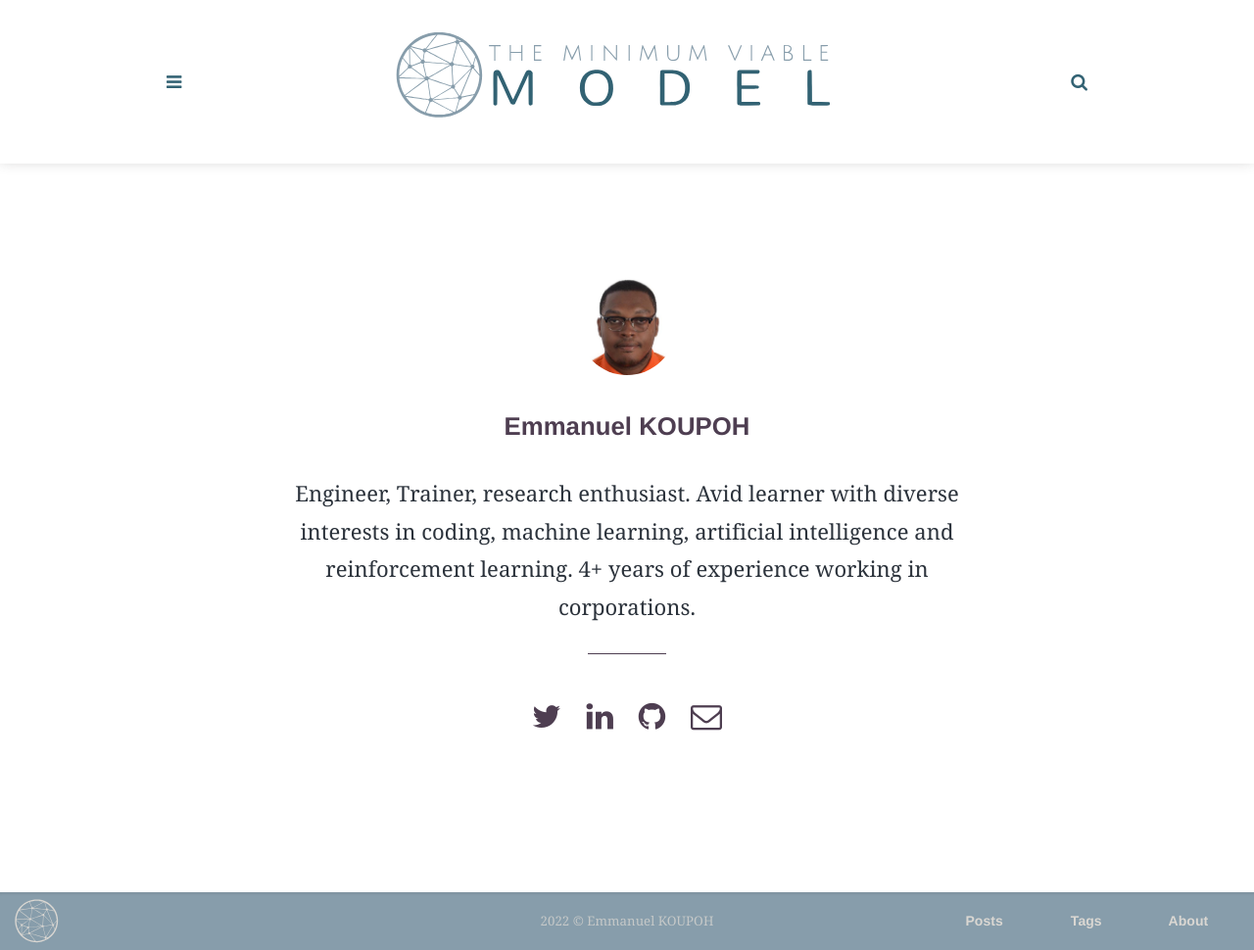
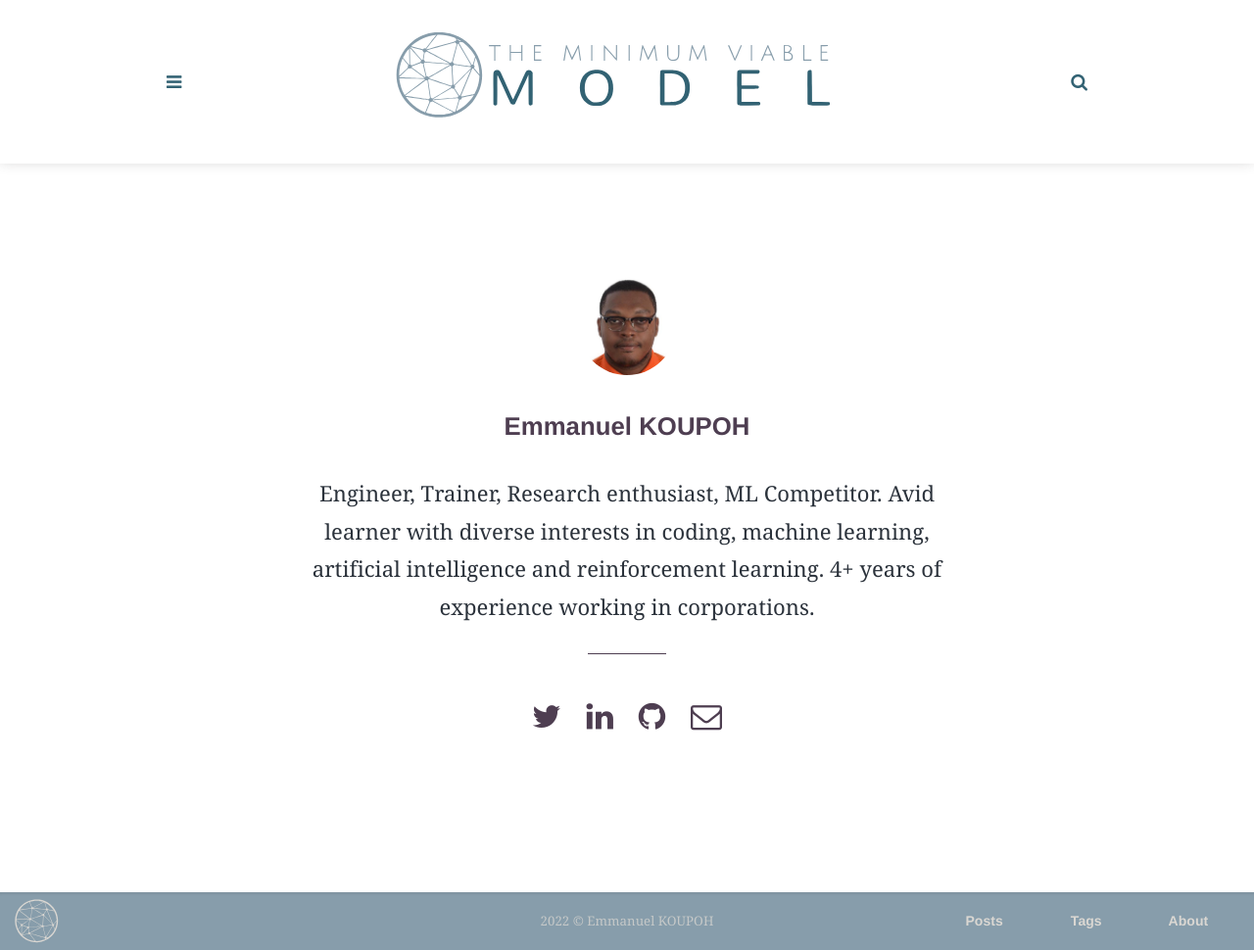
Before and after one commit to eaedk/eaedk.github.io, a Jekyll site: the page built from _pages/about.html, in a window 1280 px wide. Shown: the whole page at 98% size. Built offline with Jekyll 4.4.1, drawn with Linux system fonts in a browser that asks for light colours; some web fonts are replaced.

Commit message:
about-author updated

```diff
--- a/_config.yml
+++ b/_config.yml
@@ -26,7 +26,7 @@ highlight_theme: syntax-base16.monokai.dark # select a dark theme for the code h
 # Author settings
 author: Emmanuel KOUPOH # add your name # With encouragement from Patrick NSUKAMI
 author-pic: my_face.jpg
-about-author: Engineer, Trainer, research enthusiast. Avid learner with diverse interests in coding, machine learning, artificial intelligence and reinforcement learning. 4+ years of experience working in corporations.
+about-author: Engineer, Trainer, Research enthusiast, ML Competitor. Avid learner with diverse interests in coding, machine learning, artificial intelligence and reinforcement learning. 4+ years of experience working in corporations.
 
 # Contact links
 email: emmanuelkoupoh@gmail.com # Add your Email address
```
